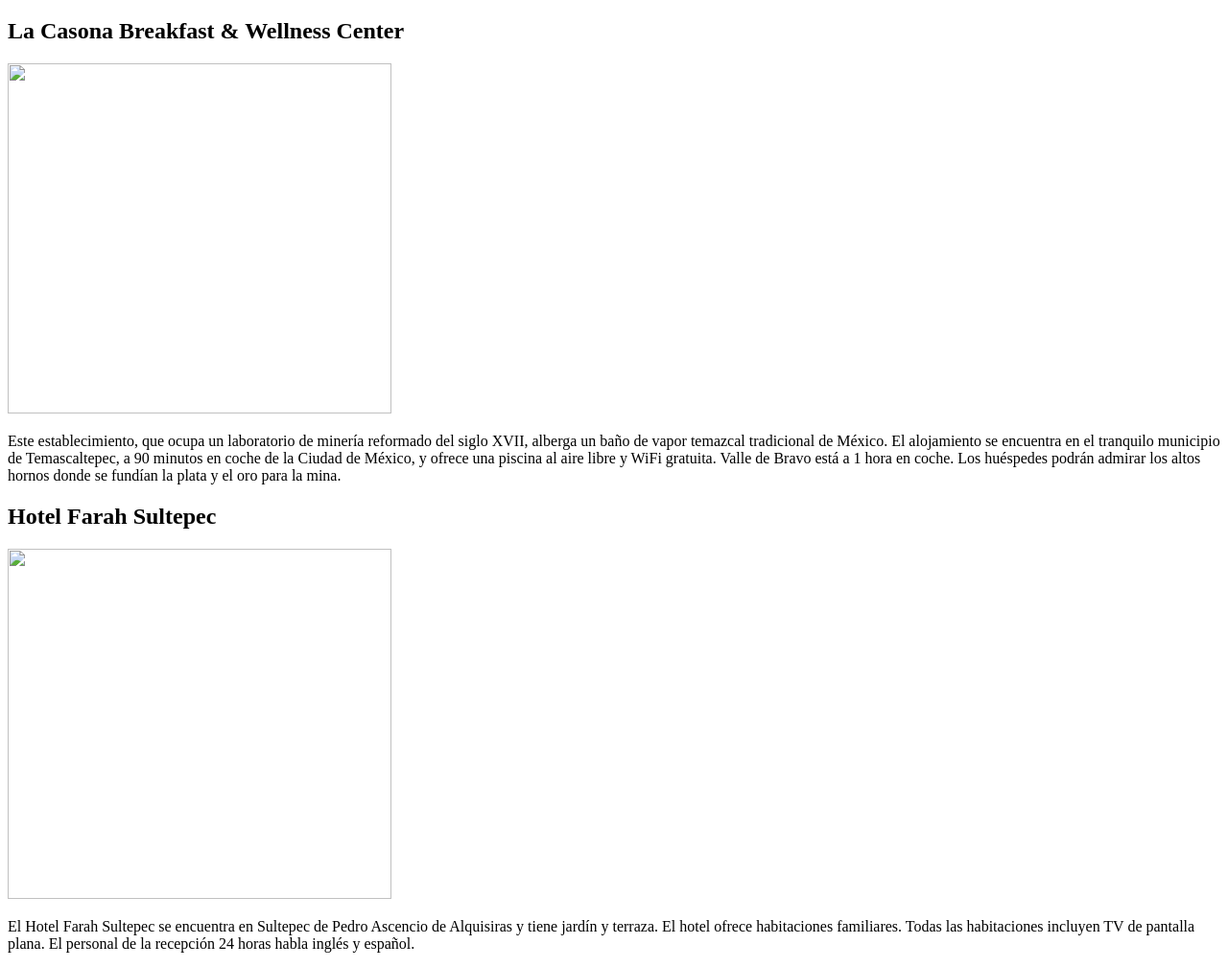
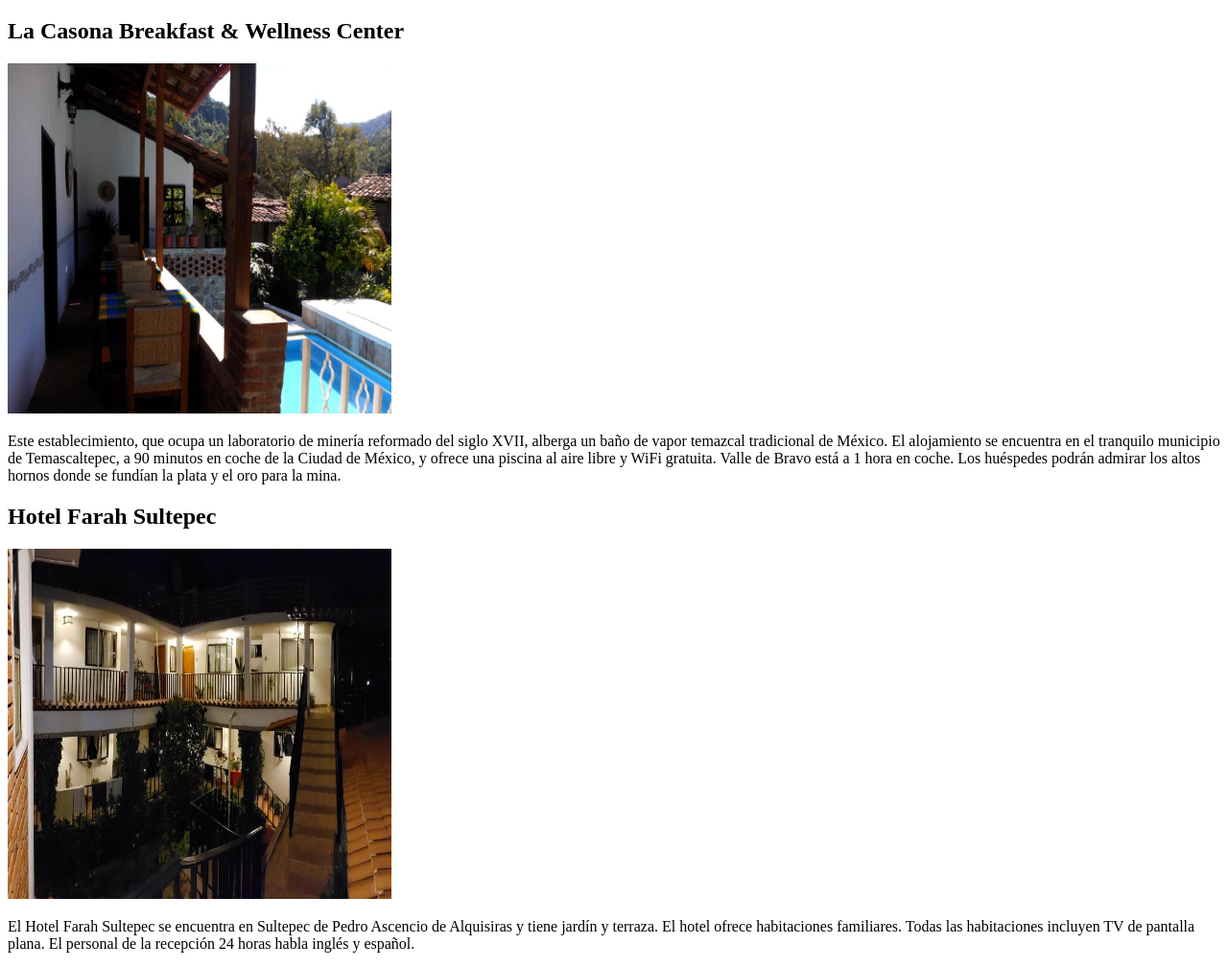
Before and after one commit to Dana12beep/proyecto, a plain HTML site: page tejupilco.html in a window 1280 px wide. Shown: the part 61-1070 px from the top of the page at 96% size. Drawn offline with Linux system fonts and the light colour scheme.

Commit message:
Update tejupilco.html

```diff
--- a/tejupilco.html
+++ b/tejupilco.html
@@ -12,14 +12,14 @@
         <h1>Hoteles recomendados</h1>
         <h2>La Casona Breakfast & Wellness Center</h2>
 
-            <img src="2095_level/img/teju1.jpg" alt="" height="365" width="400">
+            <img src="proyecto/img/teju1.jpg" alt="" height="365" width="400">
 
     <p>Este establecimiento, que ocupa un laboratorio de minería reformado del siglo XVII, alberga un baño de vapor temazcal tradicional de México. El alojamiento se encuentra en el tranquilo municipio de Temascaltepec, a 90 minutos en coche de la Ciudad de México, y ofrece una piscina al aire libre y WiFi gratuita. Valle de Bravo está a 1 hora en coche.
 
         Los huéspedes podrán admirar los altos hornos donde se fundían la plata y el oro para la mina. </p>
 
         <h2>Hotel Farah Sultepec</h2>
-        <img src="2095_level/img/teju2.jpg" alt="" height="365" width="400">
+        <img src="proyecto/img/teju2.jpg" alt="" height="365" width="400">
         <p>
 
             El Hotel Farah Sultepec se encuentra en Sultepec de Pedro Ascencio de Alquisiras y tiene jardín y terraza. El hotel ofrece habitaciones familiares.
```
